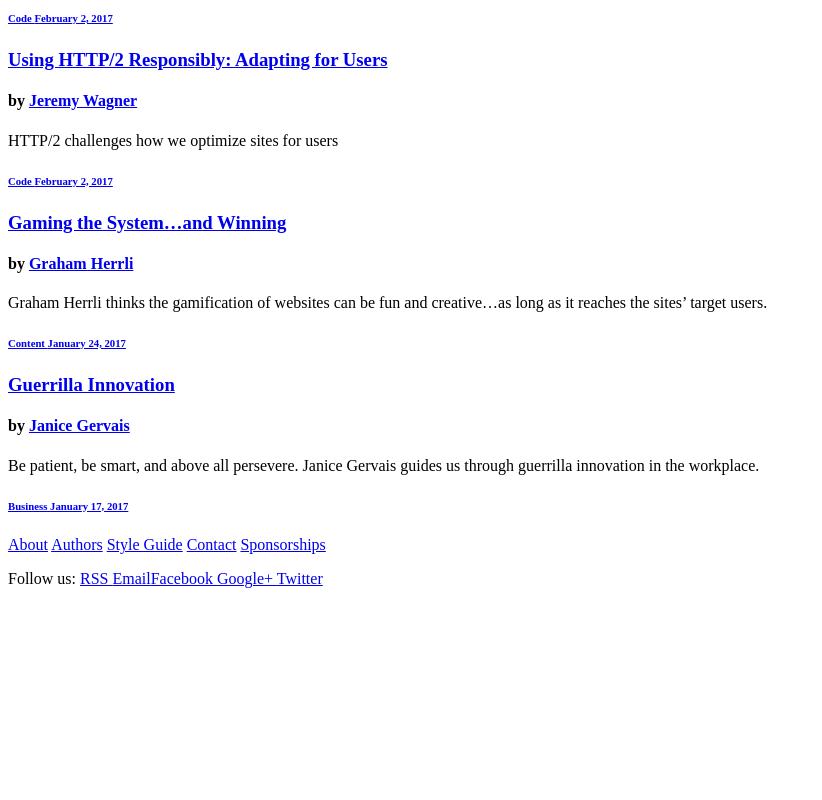
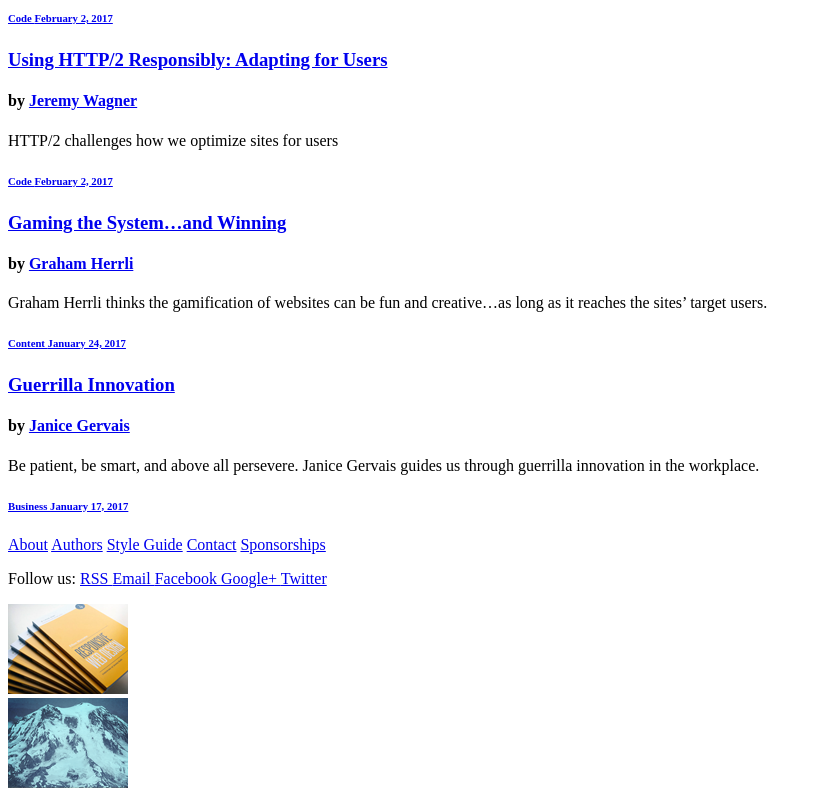
Before and after one commit to Boucherie/html-layout-assignment, a plain HTML site: page index.html in a window 1280 px wide. Shown: the part 2730-3530 px from the top of the page, without its empty margins (0-822 px from the left). Before the commit the page ends 3334 px from the top, so only its background shows below. Drawn offline with Linux system fonts and the light colour scheme.

Commit message:
setup structure for footer section and articles, linked imgs

```diff
--- a/index.html
+++ b/index.html
@@ -122,8 +122,17 @@
       <a href="#">Style Guide</a>
       <a href="#">Contact</a>
       <a href="#">Sponsorships</a>
+    </nav>
+    <p>Follow us: <a href="#">RSS </a><a href="#">Email  </a><a href="#">Facebook  </a><a href="#">Google+  </a><a href="#">Twitter  </a></p>
+<section>
+  <article>
+    <img src="imgs/promo_aba.png" alt="first ad">
+  </article>
 
-    </nav>
-    <p>Follow us: <a href="#">RSS </a><a href="#">Email</a><a href="#">Facebook </a><a href="#">Google+ </a><a href="#">Twitter</a></p>
+  <article>
+    <img src="imgs/promo_aea.png" alt="second ad">
+  </article>
+</section>
+
   </footer>
 </html>
```
